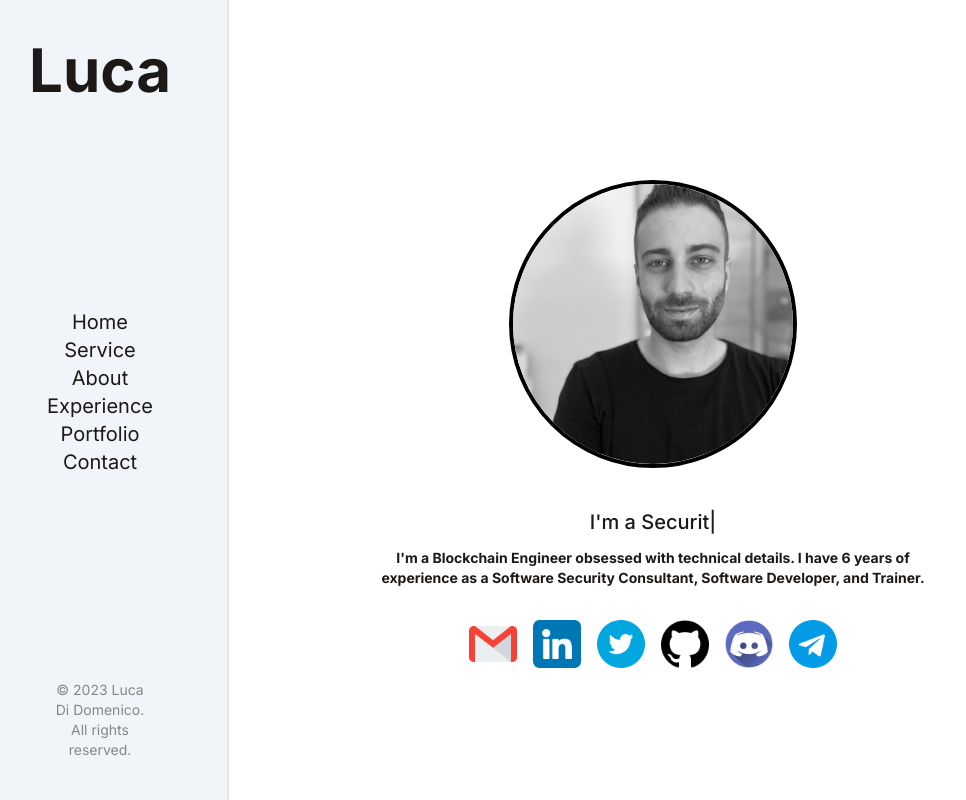
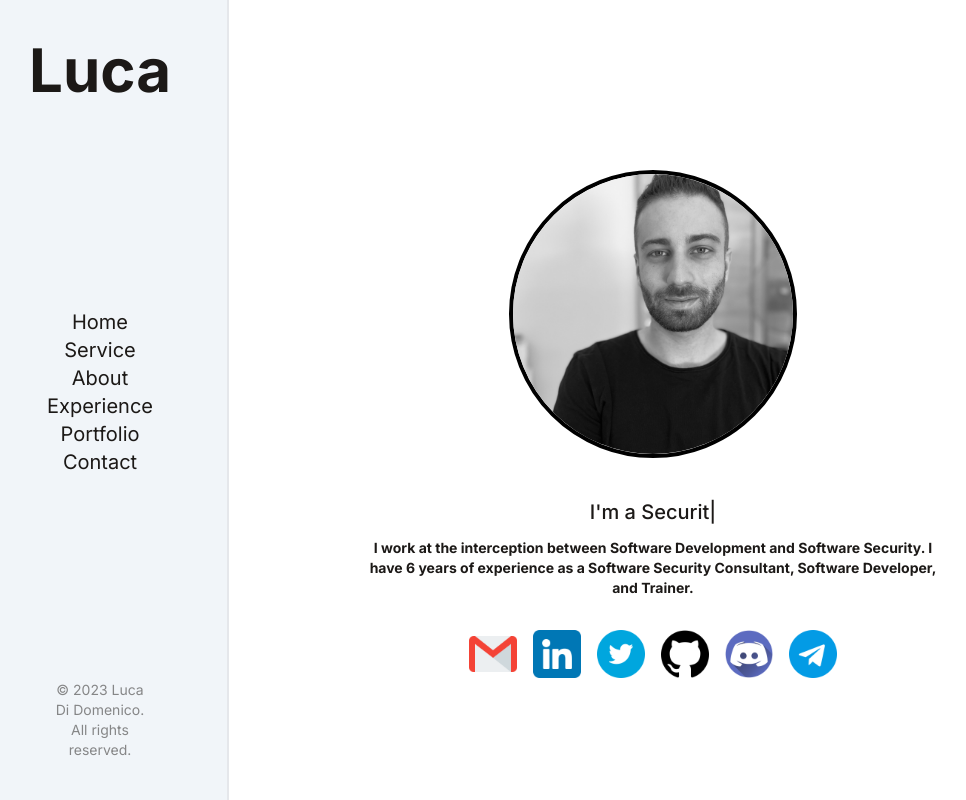
Before and after one commit to lucadidomenico/portfolio-website, a React (Vite) app: page / in a window 1280 px wide. Shown: the top 800 px of the page, without its empty margins (27-993 px from the left). Built offline with nearby package versions, Linux system fonts and the light colour scheme.

Commit message:
update intro

```diff
--- a/src/components/Intro.jsx
+++ b/src/components/Intro.jsx
@@ -27,9 +27,9 @@ function Intro() {
         />
       </p>
       <p className="text-sm max-w-xl mb-6 font-bold">
-        I'm a Blockchain Engineer obsessed with technical details. I have 6
-        years of experience as a Software Security Consultant, Software
-        Developer, and Trainer.
+        I work at the interception between Software Development and Software
+        Security. I have 6 years of experience as a Software Security
+        Consultant, Software Developer, and Trainer.
       </p>
       <div className="flex flex-row">
         <a href="mailto:info@lucadidomenico.dev" target={"_blank"}>
```
